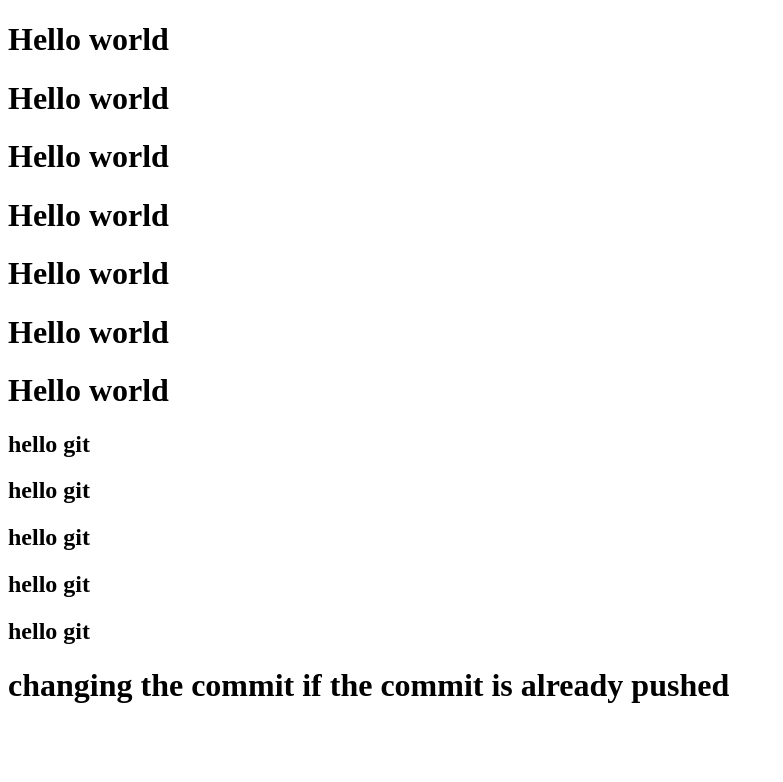
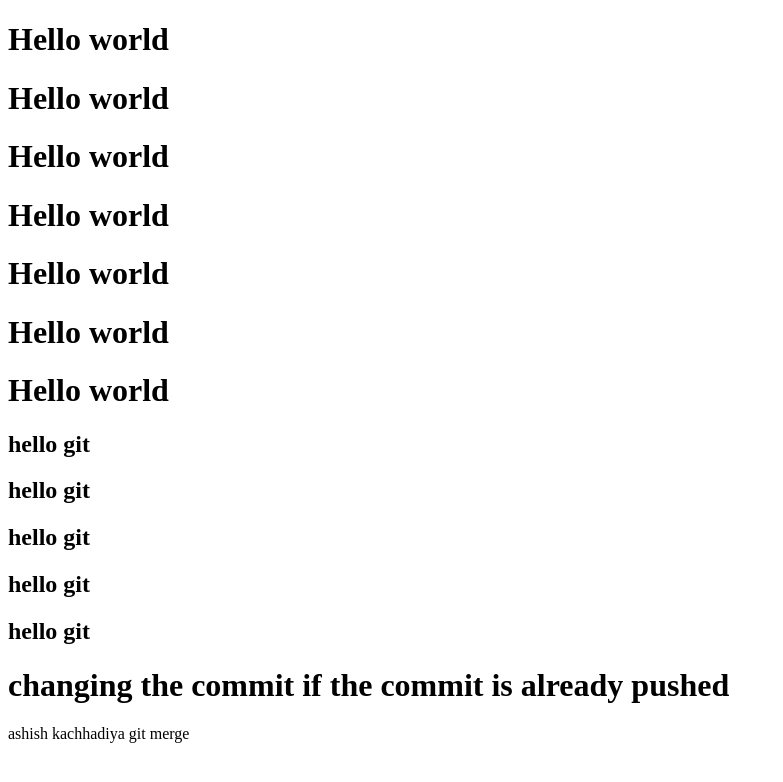
Before and after one commit to ashishkk22/git-gitflow-practical, a plain HTML site: page index.html in a window 1280 px wide. Shown: the whole page, without its empty margins (0-783 px from the left). Drawn offline with Linux system fonts and the light colour scheme.

Commit message:
changes made in test branch

```diff
--- a/index.html
+++ b/index.html
@@ -20,5 +20,6 @@
     <h2>hello git</h2>
     <h2>hello git</h2>
     <h1>changing the commit if the commit is already pushed</h1>
+    ashish kachhadiya git merge
   </body>
 </html>
```
